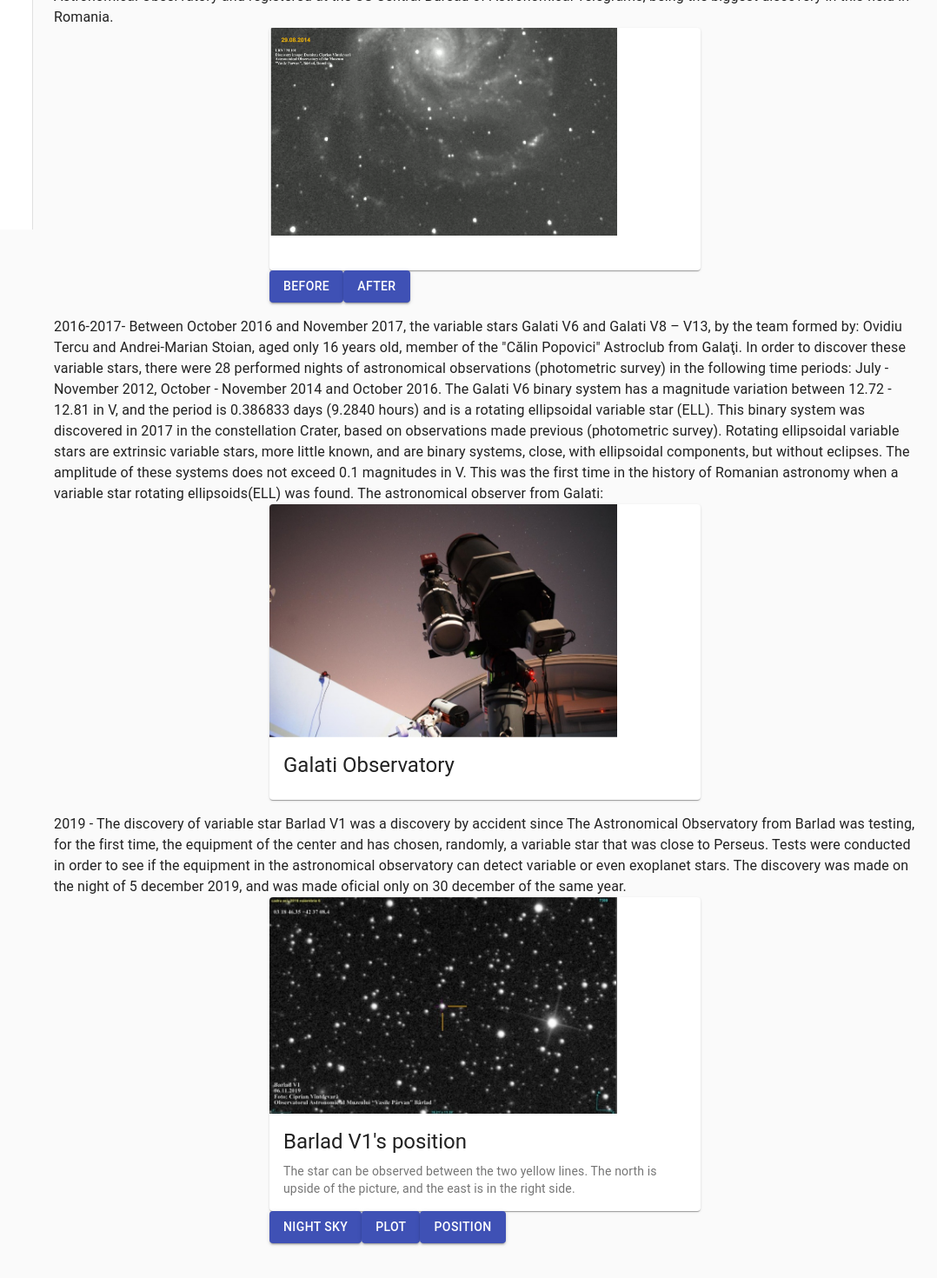
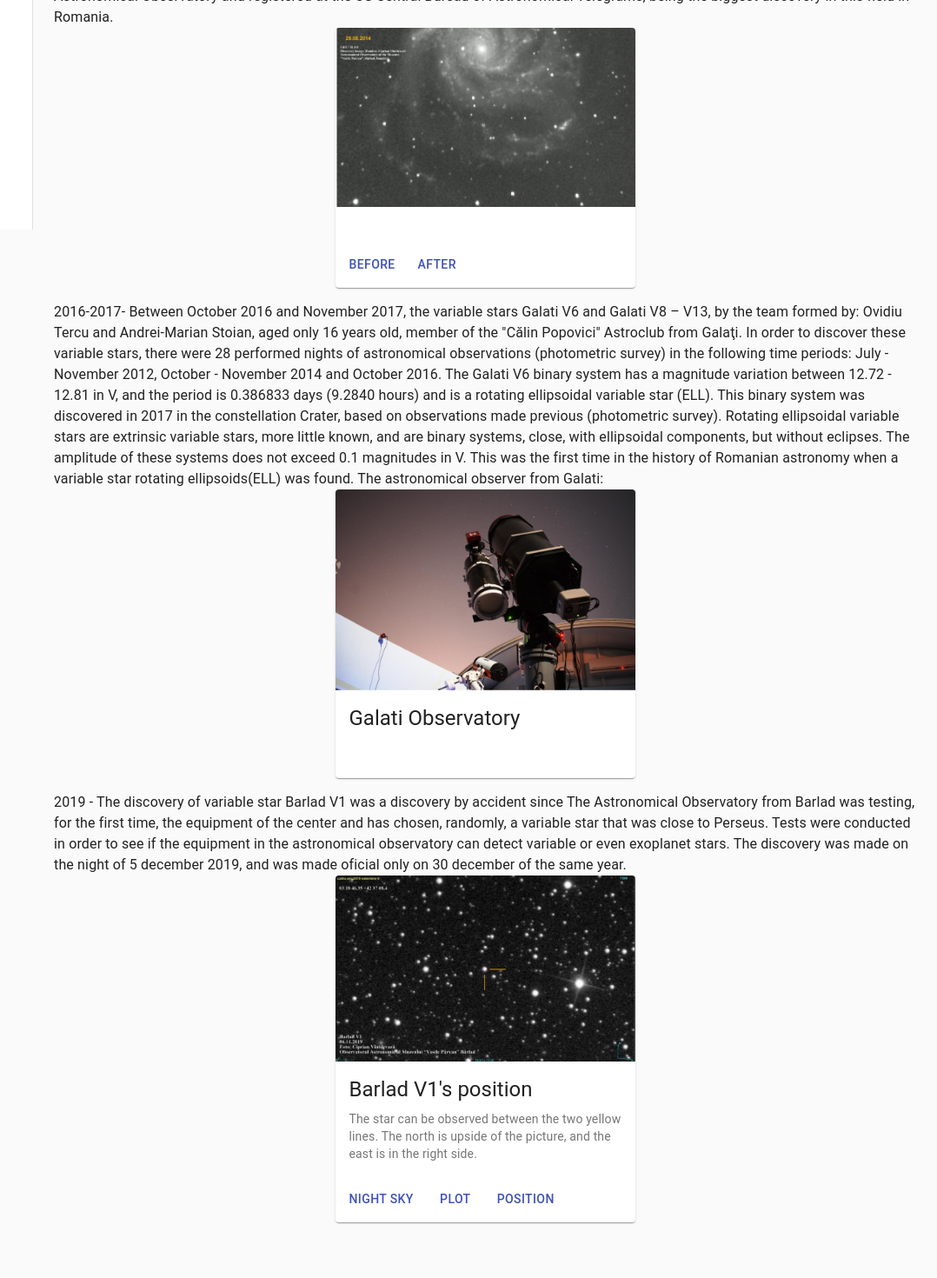
Before and after one commit to bioan/astronomyhw1, a React (Create React App) app: page /recent in a window 1280 px wide. Shown: the part 536-2006 px from the top of the page at 87% size, without its empty margins (202-1280 px from the left). After the commit the page ends 1982 px from the top, so only its background shows below. Built offline with nearby package versions, Linux system fonts and the light colour scheme.

Commit message:
embetterered card

```diff
--- a/src/Card.js
+++ b/src/Card.js
@@ -1,31 +1,72 @@
-import React from 'react'
+import React, { useState } from 'react'
+import Button from '@material-ui/core/Button';
 import { Card as MCard} from '@material-ui/core'
 import CardActionArea from '@material-ui/core/CardActionArea'
+import CardActions from '@material-ui/core/CardActions';
 import CardContent from '@material-ui/core/CardContent'
 import CardMedia from '@material-ui/core/CardMedia'
 import Typography from '@material-ui/core/Typography'
+import Modal from '@material-ui/core/Modal'
 
-const Card = ({style, description, title, image}) => {
+import { makeStyles } from '@material-ui/core/styles';
+
+const useStyles = makeStyles({
+  root: {
+    maxWidth: 345,
+  },
+  media: {
+    height: 140,
+  },
+});
+
+// const Card = ({style, description, title, image}) => {
+const Card = ({ data }) => {
+
+  const classes = useStyles()
+  const [modal, setModal] = useState(false)
+  const [index, setIndex] = useState(0)
+
+  const handleClose = () => setModal(false)
+
   return (
-    <MCard className={style} style={{margin: 'auto', width: '50%'}}>
+    <div style={{display:'flex', justifyContent:'center', alignItems:'center'}}>
+    <MCard className={classes.root} style={{margin: 'auto'}}>
       <CardActionArea>
         <CardMedia
           component='img'
-          alt={description}
-          image={image}
-          title={title}
+          alt={data[index].description}
+          image={data[index].image}
+          title={data[index].title}
           style={{maxWidth: '400px'}}
+          onClick={() => setModal(true)}
         />
         <CardContent>
           <Typography gutterBottom variant="h5" component="h2">
-            {title}
+            {data[index].title}
           </Typography>
           <Typography variant="body2" color="textSecondary" component="p">
-            {description}
+            {data[index].description}
           </Typography>
         </CardContent>
       </CardActionArea>
+      <CardActions>
+        {data.map(({buttonLabel}, idx) =>
+          <Button color="primary" onClick={()=> setIndex(idx)}>
+            {buttonLabel}
+          </Button>
+        )}
+      </CardActions>
       </MCard>
+      <Modal
+        style={{display:'flex', justifyContent:'center', alignItems:'center'}}
+        open={modal}
+        onClose={handleClose}
+        aria-labelledby="simple-modal-title"
+        aria-describedby="simple-modal-description"
+      >
+        <img src={data[index].image} onClick={handleClose}/>
+      </Modal>
+      </div>
   )
 }
 
--- a/src/periods/MiddleAges.js
+++ b/src/periods/MiddleAges.js
@@ -1,6 +1,12 @@
 import React from 'react'
 import Typography from '@material-ui/core/Typography'
 import Card from '../Card'
+
+const hell = [{
+  description: 'Dressed in Sami clothing during his stay at Vardø (Norway) in 1769 to observe the Venus transit',
+  title: 'Maximilian Hell observing a Venus transit',
+  image: '/MaximilianHell.jpg'
+}]
 
 const MiddleAges = ({classes}) => {
   return (
@@ -13,11 +19,7 @@ const MiddleAges = ({classes}) => {
       <Typography paragraph>
       1759 - The construction, led by Maximilian Hell, of the astronomical tower in Transilvania was complete(later destroyed by flames in 1798).
       <br></br>
-      <Card style={classes.root}
-          description='Dressed in Sami clothing during his stay at Vardø (Norway) in 1769 to observe the Venus transit'
-          title='Maximilian Hell observing a Venus transit'
-          image='/MaximilianHell.jpg'
-      />
+      <Card data={hell} />
 
       </Typography>
 
--- a/src/periods/Nineteenth.js
+++ b/src/periods/Nineteenth.js
@@ -1,10 +1,11 @@
 import React from 'react'
 import Typography from '@material-ui/core/Typography'
-// import Card from '@material-ui/core/Card'
-// import CardActionArea from '@material-ui/core/CardActionArea'
-// import CardContent from '@material-ui/core/CardContent'
-// import CardMedia from '@material-ui/core/CardMedia'
 import Card from '../Card'
+
+const book = [{
+  description: 'First Romanian astronomy book written by Gh. Asachi and A. Marin',
+  image: '/AsachiBook.png'
+}]
 
 const Nineteenth = ({classes}) => {
   return (
@@ -20,7 +21,7 @@ const Nineteenth = ({classes}) => {
 
       <Typography paragraph>
       1829,1830 - The first romanian astronomy textbooks were written, by A. Marin and Gheorghe Asachi respectively.
-      <Card style={classes.root} description='First Romanian astronomy book written by Gh. Asachi and A. Marin' image='/AsachiBook.png' />
+      <Card style={classes.root}  data={book}/>
 
       </Typography>
 
--- a/src/periods/Recent.js
+++ b/src/periods/Recent.js
@@ -36,9 +36,12 @@ const barladData = [{
   buttonLabel: 'Position'
 }]
 
+const galati = [{
+  title: 'Galati Observatory',
+  image: '/GalatiObservatory.jpeg'
+}]
+
 const Twentieth = ({classes}) => {
-  const [galaxy, setGalaxy] = useState(0)
-  const [barlad, setBarlad] = useState(0)
   return (
     <main className={classes.content}>
       <div className={classes.toolbar} />
@@ -54,17 +57,7 @@ const Twentieth = ({classes}) => {
       <Typography paragraph>
       2015- A new bright red, from a galaxy located about 21 million light-years from Earth, was discovered by specialists at the Barlad Astronomical Observatory and registered at the US Central Bureau of Astronomical Telegrams, being the biggest discovery in this field in Romania.
 
-    <Card style={classes.root} {...prepostData[galaxy]} />
-
-    <div style={{margin: 'auto', width: '50%'}}>
-    {prepostData.map( (item, idx)=>
-      <Button variant="contained" color="primary" onClick={()=> setGalaxy(idx)}>
-        {item.buttonLabel}
-      </Button>
-    )}
-    </div>
-
-
+    <Card style={classes.root} data={prepostData} />
       </Typography>
 
       <Typography paragraph>
@@ -72,21 +65,14 @@ const Twentieth = ({classes}) => {
       This was the first time in the history of Romanian astronomy when a variable star rotating ellipsoids(ELL) was found.
       The astronomical observer from Galati:
 
-      <Card style={classes.root} title='Galati Observatory' image='/GalatiObservatory.jpeg' />
+      <Card style={classes.root} data={galati} />
 
       </Typography>
 
       <Typography paragraph>
       2019 - The discovery of variable star Barlad V1 was a discovery by accident since The Astronomical Observatory from Barlad was testing, for the first time, the equipment of the center and has chosen, randomly, a variable star that was close to Perseus. Tests were conducted in order to see if the equipment in the astronomical observatory can detect variable or even exoplanet stars. The discovery was made on the night of 5 december 2019, and was made oficial only on 30 december of the same year.
 
-      <Card style={classes.root} {...barladData[barlad]} />
-      <div style={{margin: 'auto', width: '50%'}}>
-      {barladData.map((item, idx) =>
-        <Button variant="contained" color="primary" onClick={()=> setBarlad(idx)}>
-          {item.buttonLabel}
-        </Button>
-      )}
-      </div>
+      <Card style={classes.root} data={barladData} />
       </Typography>
     </main>
   )
```
